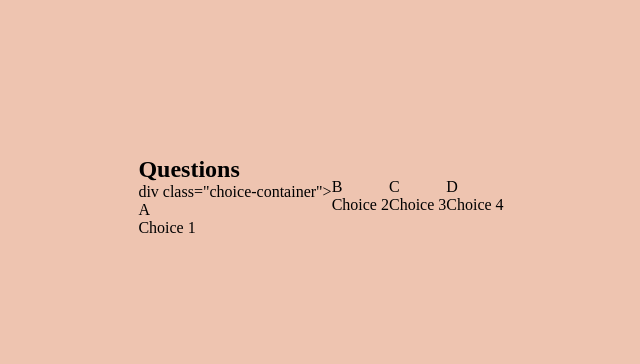
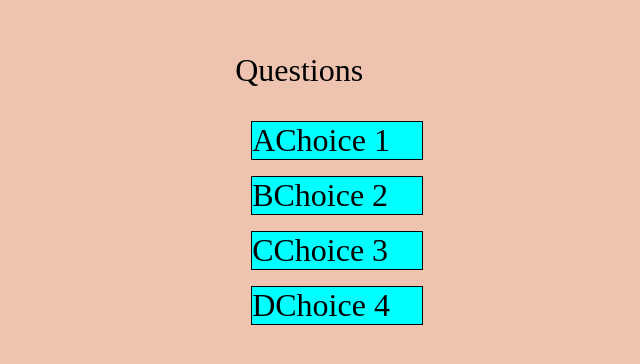
Before and after one commit to julianbohm/pubquiz, a plain HTML site: page game.html in a window 1280 px wide. Shown: the part 204-568 px from the top of the page, without its empty margins (319-959 px from the left). Drawn offline with Linux system fonts and the light colour scheme.

Commit message:
style h2

```diff
--- a/assets/css/style.css
+++ b/assets/css/style.css
@@ -7,6 +7,12 @@ h1 {
     font-size: 3rem;
     font-weight: 600;
     margin-bottom: 3rem;
+  }
+
+  h2 {
+    font-size: 2rem;
+    font-weight: 500;
+    margin-bottom: 2rem;
   }
     /* utilities */
 
@@ -37,3 +43,12 @@ h1 {
     transform: translateY(-1rem);
     transition: transform 1500ms;
 }
+
+.choice-container {
+    display: flex;
+    margin: 1rem;
+    width: 100%;
+    font-size: 2rem;
+    border: 0.1rem solid black;
+    background-color: aqua;
+}
--- a/game.html
+++ b/game.html
@@ -16,7 +16,7 @@
     <div class="container">
         <div id="game">
             <h2 id="question">Questions</h2>
-            div class="choice-container">
+            <div class="choice-container">
             <p class="choice-prefix">A</p>
             <p class="choice-text">Choice 1</p>
         </div>
```
